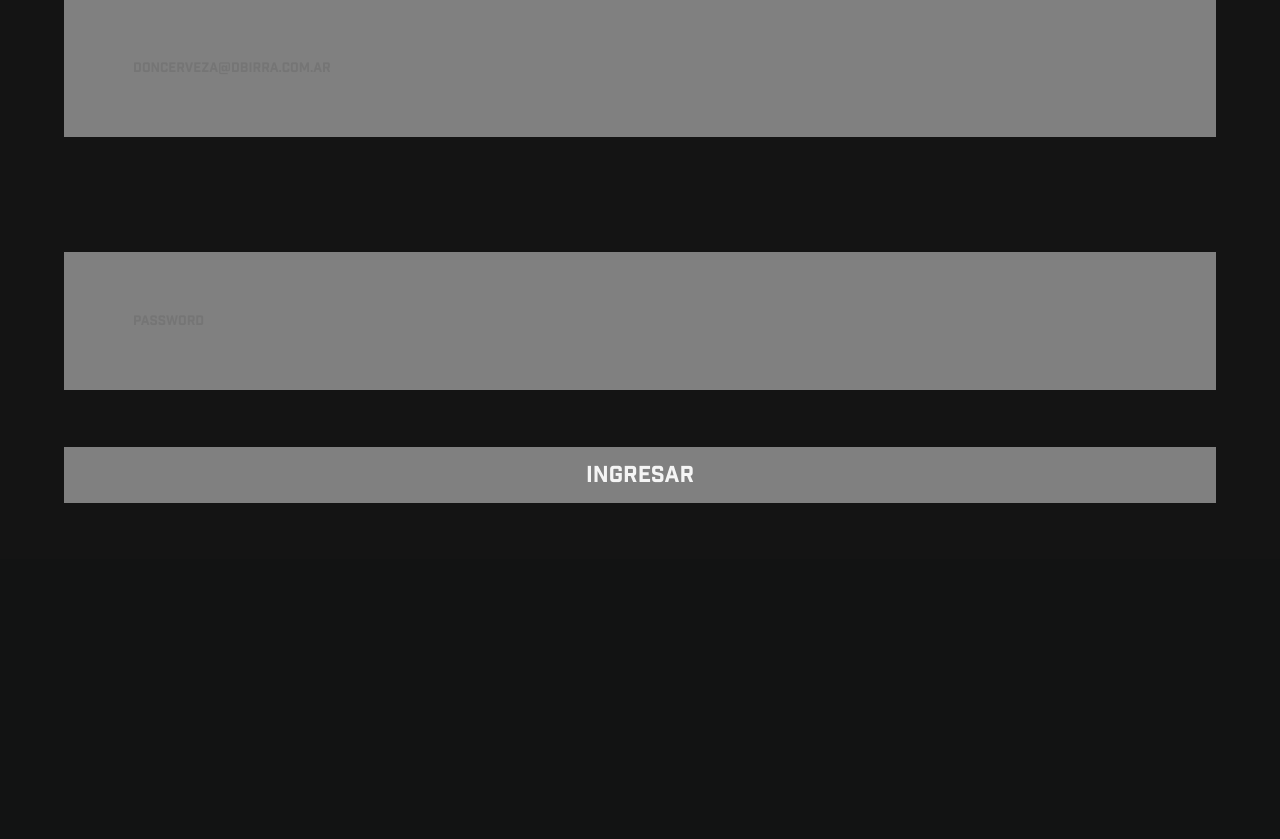
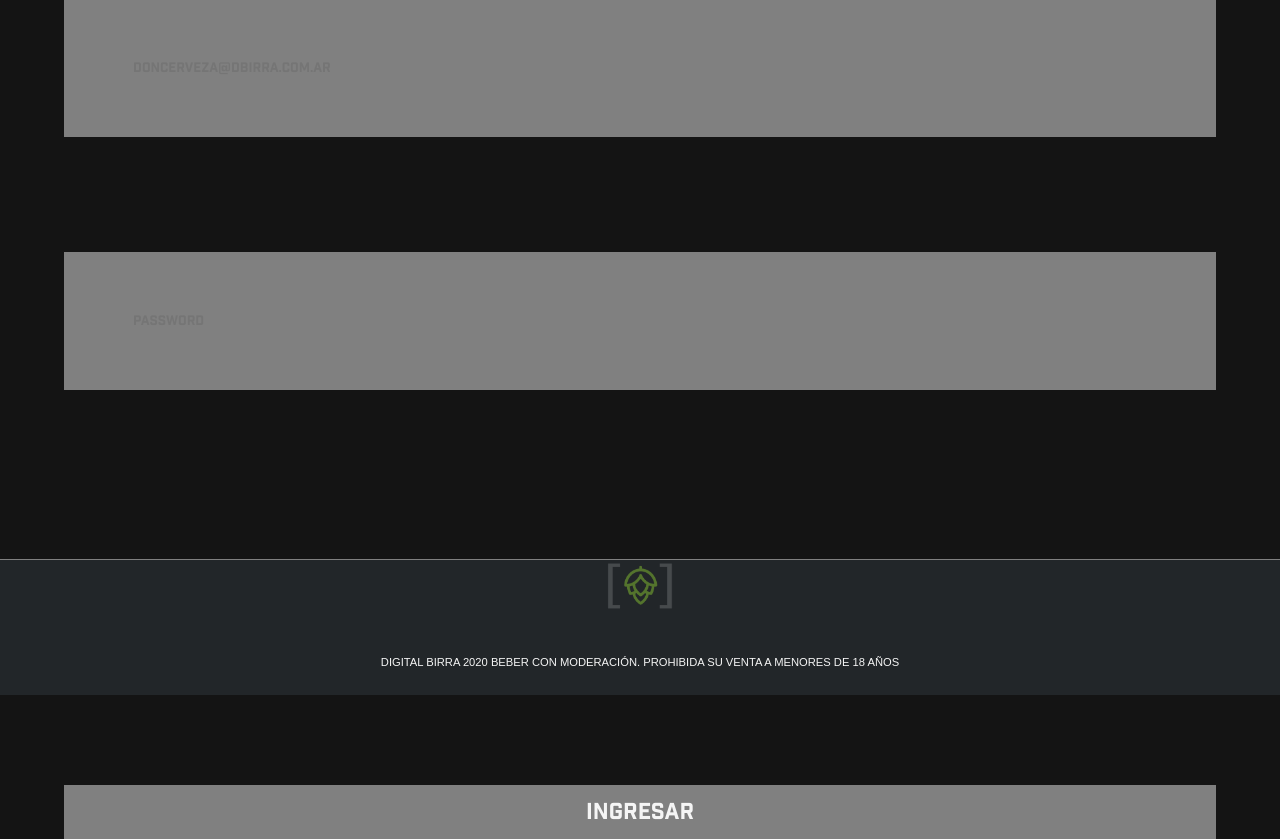
Before and after one commit to Moreko/grupo_4_digitalbirra, a PHP site: page /login.html in a window 1280 px wide. Shown: the part 701-1540 px from the top of the page. Before the commit the page ends 1204 px from the top, so only its background shows below. Run offline with PHP 8.4, Linux system fonts and the light colour scheme.

Commit message:
arreglo login button y footer

```diff
--- a/site/css/styles.css
+++ b/site/css/styles.css
@@ -469,8 +469,8 @@ fin de base */
 }
 
 .log--submit{
-    position: absolute;
-    bottom: 10%;
+    position: relative;
+    bottom: -50%;
     background-color: grey;
     width: 100%;
     height: 7vh;
--- a/site/login.html
+++ b/site/login.html
@@ -45,6 +45,11 @@
                 <input class="log--submit" type="submit" value="Ingresar">
             </form>
     </main>
+    <footer class="pie">
+        <img class="imagenFooter" src="static/img/LogoA.png" alt="Logo Digital Birra Footer">
+        <p class="textoFooter">DIGITAL BIRRA 2020 BEBER CON MODERACIÓN. PROHIBIDA SU VENTA A MENORES DE 18 AÑOS</p>
+
+    </footer>
 
 </body>
 </html>
```
